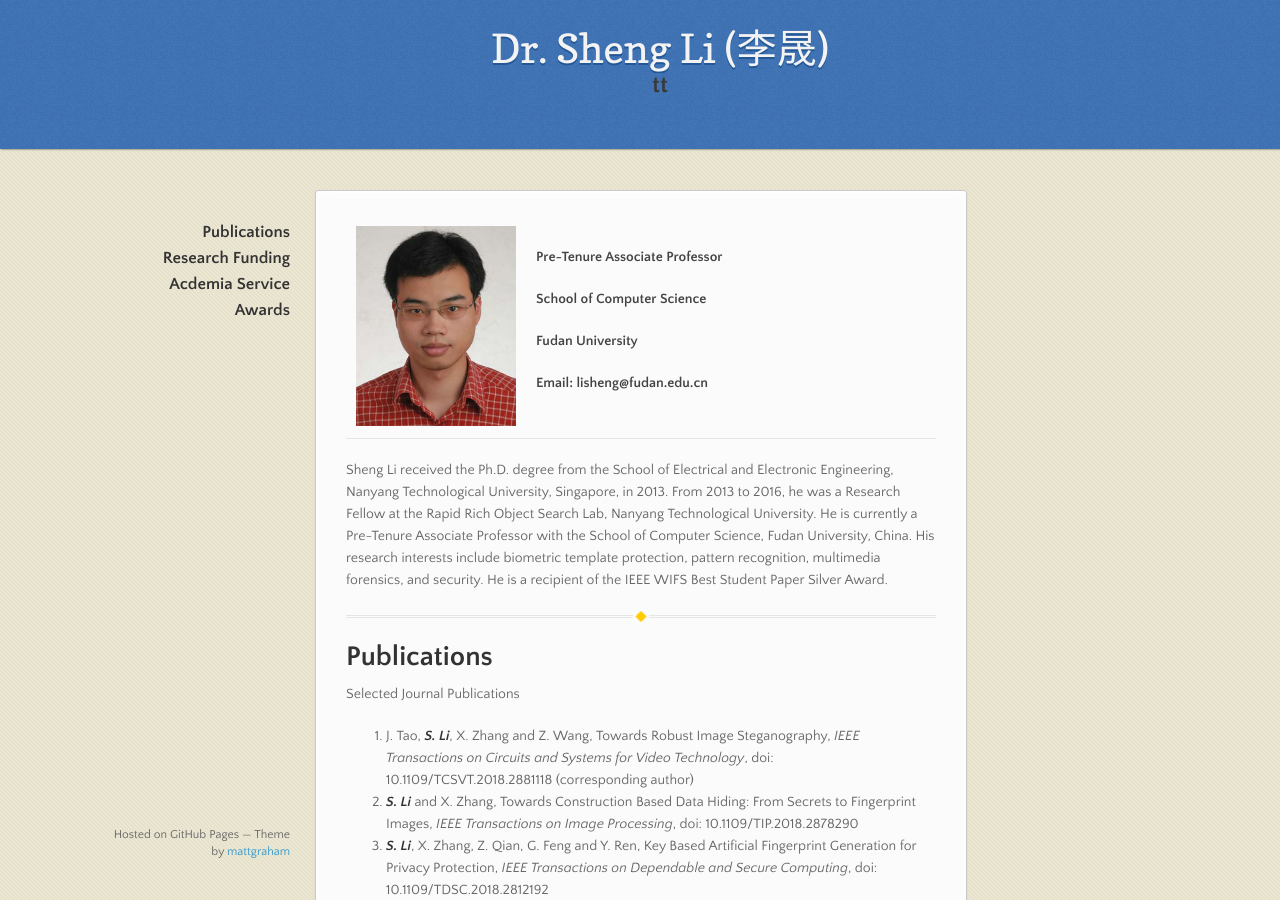
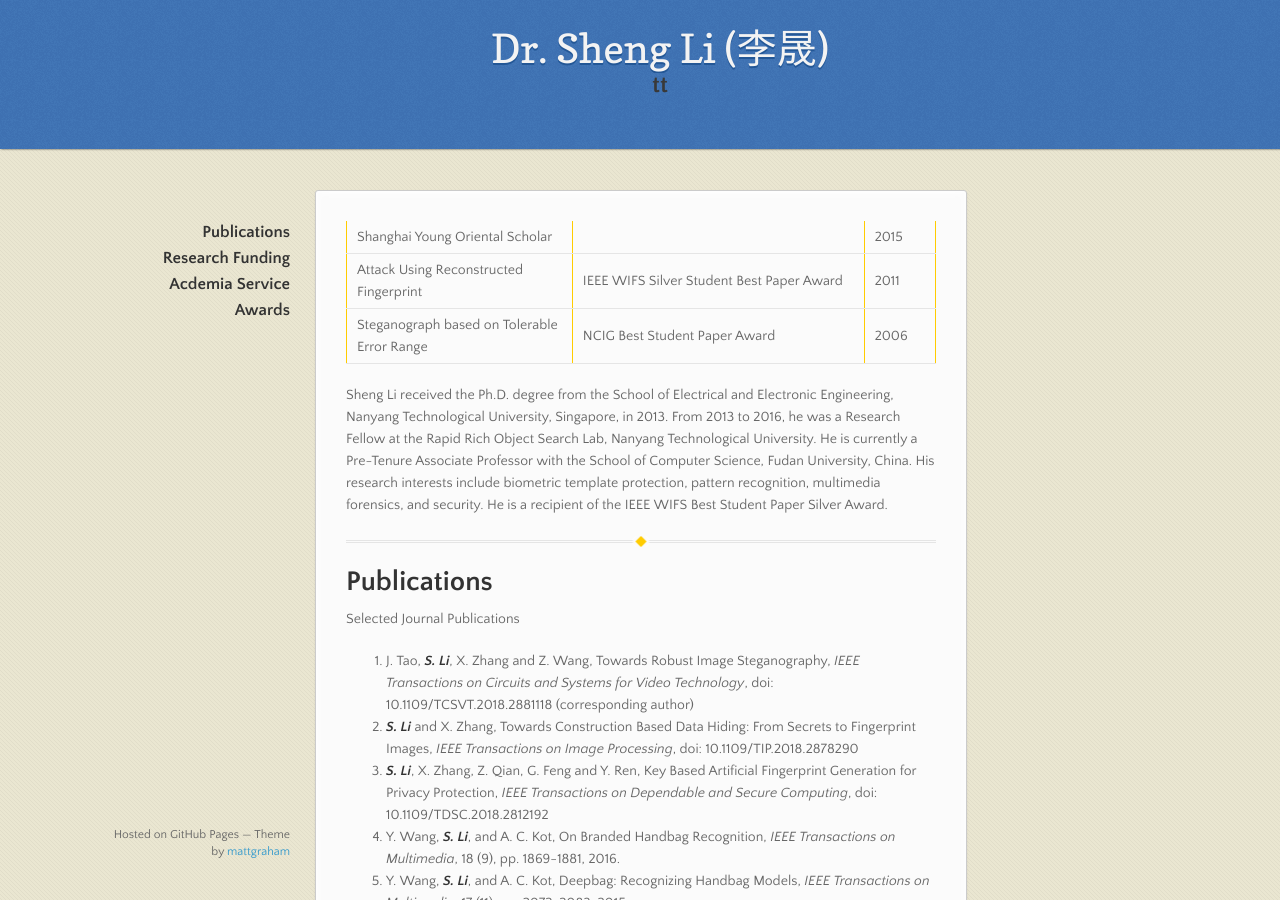
Before and after one commit to blazelisheng/blazelisheng.github.io, a Jekyll site: the page built from index.md, in a window 1280 px wide and 900 px high. Built offline with Jekyll 4.4.1, drawn with Linux system fonts in a browser that asks for light colours.

Commit message:
Update index.md

```diff
--- a/index.md
+++ b/index.md
@@ -2,17 +2,24 @@
 layout: default
 ---
 
+<table border="0" cellspacing="0" cellpadding="0">
+<tr>
+<td width="150">Shanghai Young Oriental Scholar</td>
+<td width="200"></td>
+<td width="20">2015</td>
+</tr>
+<tr>
+<td>Attack Using Reconstructed Fingerprint</td>
+<td>IEEE WIFS Silver Student Best Paper Award</td>
+<td>2011</td>
+</tr>
+<tr>
+<td>Steganograph based on Tolerable Error Range</td>
+<td>NCIG Best Student Paper Award</td>
+<td>2006</td>
+</tr>
+</table>
 
-<table border="0" cellspacing="0" cellpadding="0">
-  <tr>
-    <th width="160">
-<img src="/assets/images/Sheng_Li_Photo.png" width="160" height="200" /></th>
-  <th> <p align="left">Pre-Tenure Associate Professor</p>
-        <p align="left">School of Computer Science</p>
-        <p align="left">Fudan University</p>
-        <p align="left">Email: lisheng@fudan.edu.cn</p></th>
-  </tr>
-</table>
 
 
 Sheng Li received the Ph.D. degree from the School of Electrical and Electronic Engineering, Nanyang Technological University, Singapore, in 2013. From 2013 to 2016, he was a Research Fellow at the Rapid Rich Object Search Lab, Nanyang Technological University. He is currently a Pre-Tenure Associate Professor with the School of Computer Science, Fudan University, China. His research interests include biometric template protection, pattern recognition, multimedia forensics, and security. He is a recipient of the IEEE WIFS Best Student Paper Silver Award.
```
